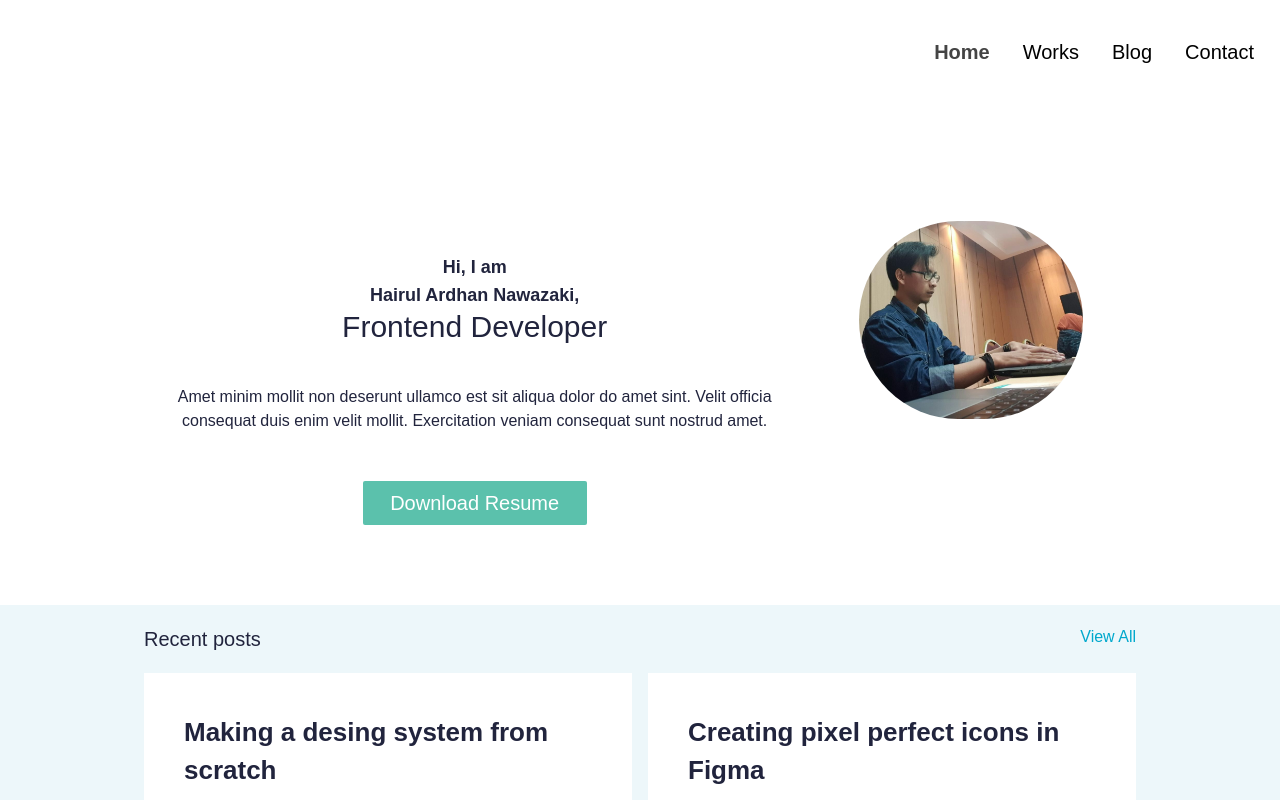
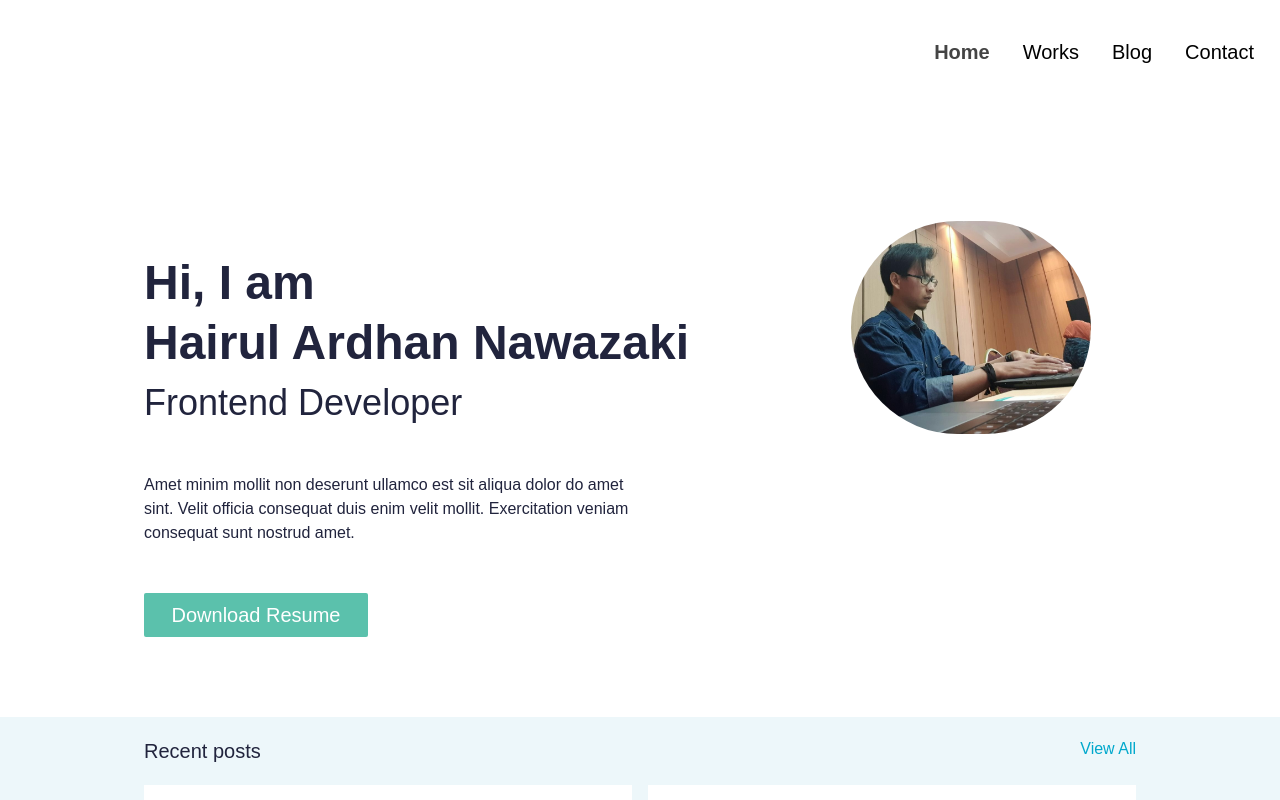
Before and after one commit to hanawazaki/portfolio-blog, a Vue app: page / in a window 1280 px wide. Shown: the top 800 px of the page. Built offline with nearby package versions, Linux system fonts and the light colour scheme.

Commit message:
fix responsives hero

```diff
--- a/src/components/Hero.vue
+++ b/src/components/Hero.vue
@@ -1,14 +1,12 @@
 <template>
-  <div class="hero flex md:justify-between mt-8 md:mt-36 md:mx-36">
+  <div class="hero md:flex md:justify-between mt-8 md:mt-36 md:mx-36">
     <div
       class="
         text-dark text-3xl
-        flex flex-col
+        sm:flex sm:flex-col
         text-center
-        md:hero-text
-        w-full
-        md:w-2/3
-        items-center
+        sm:w-full
+        md:w-2/3 md:hero-text md:text-left
       "
     >
       <img
@@ -16,14 +14,34 @@
         class="w-44 mx-auto rounded-full md:hidden"
         alt=""
       />
-      <h1 class="md:text-lg mt-8 font-bold text-3xl">
-        Hi, I am <br />{{ data.name }},
+      <h1
+        class="
+          md:text-5xl md:font-semibold
+          mt-8
+          font-bold
+          text-3xl
+          md:leading-11
+        "
+      >
+        Hi, I am <br />{{ data.name }}
       </h1>
-      <h3>{{ data.role }}</h3>
-      <p class="md:mt-10 mt-5 w-full px-5 text-dark text-base mb-7 md:mb-12">
+      <h3 class="md:text-left md:leading-11 md:text-4xl font-medium">
+        {{ data.role }}
+      </h3>
+      <p
+        class="
+          mt-5
+          w-full
+          text-dark text-base
+          px-5
+          mb-7
+          md:mt-10 md:text-left md:mb-12 md:w-57 md:px-0
+        "
+      >
         {{ data.description }}
       </p>
       <a
+        href="#"
         class="
           btn
           bg-greenCool
@@ -31,9 +49,11 @@
           px-5
           py-2
           rounded-sm
-          mb-20
+          md:mb-20
           align-center
           w-56
+          mb-14
+          md:text-center
         "
       >
         Download Resume
@@ -42,7 +62,7 @@
     <div class="hero-photo w-1/3 hidden md:block">
       <img
         src="../assets/img/photo.jpg"
-        class="w-56 mx-auto rounded-full"
+        class="w-56.5 mx-auto rounded-full"
         alt=""
       />
     </div>
@@ -70,7 +90,7 @@ export default {
 </script>
 
 <style>
-.hero-text h1 {
+/* .hero-text h1 {
   font-size: 44px;
   font-weight: 600;
   line-height: 60px;
@@ -82,10 +102,5 @@ export default {
   font-weight: 600;
   line-height: 60px;
   color: #21243d;
-}
-
-.hero-text p {
-  width: 31rem;
-  line-height: 23px;
-}
+} */
 </style>
--- a/src/components/Navbar.vue
+++ b/src/components/Navbar.vue
@@ -11,7 +11,7 @@
           <router-link :to="{ name: 'Contact' }">Contact</router-link>
         </div>
         <!-- Mobile menu button -->
-        <div class="md:hidden w-auto z-50">
+        <div class="md:hidden w-auto z-50" :class="{ fixed: isFixed }">
           <button
             @click="handleMobileMenu()"
             class="outline-none mobile-menu-button"
@@ -57,9 +57,11 @@ import { ref } from "vue";
 export default {
   setup() {
     const isHidden = ref(true);
+    const isFixed = ref(false);
 
     const handleMobileMenu = () => {
       isHidden.value = !isHidden.value;
+      isFixed.value = !isFixed.value;
     };
 
     return { handleMobileMenu, isHidden };
--- a/tailwind.config.js
+++ b/tailwind.config.js
@@ -10,6 +10,13 @@ module.exports = {
         light: '#8695A4',
         blueLight: '#EDF7FA',
         greenCool: '#5BC1AC'
+      },
+      spacing: {
+        57: '31rem',
+        56.5: '15rem'
+      },
+      lineHeight: {
+        '11': '60px'
       }
     },
   },
```
